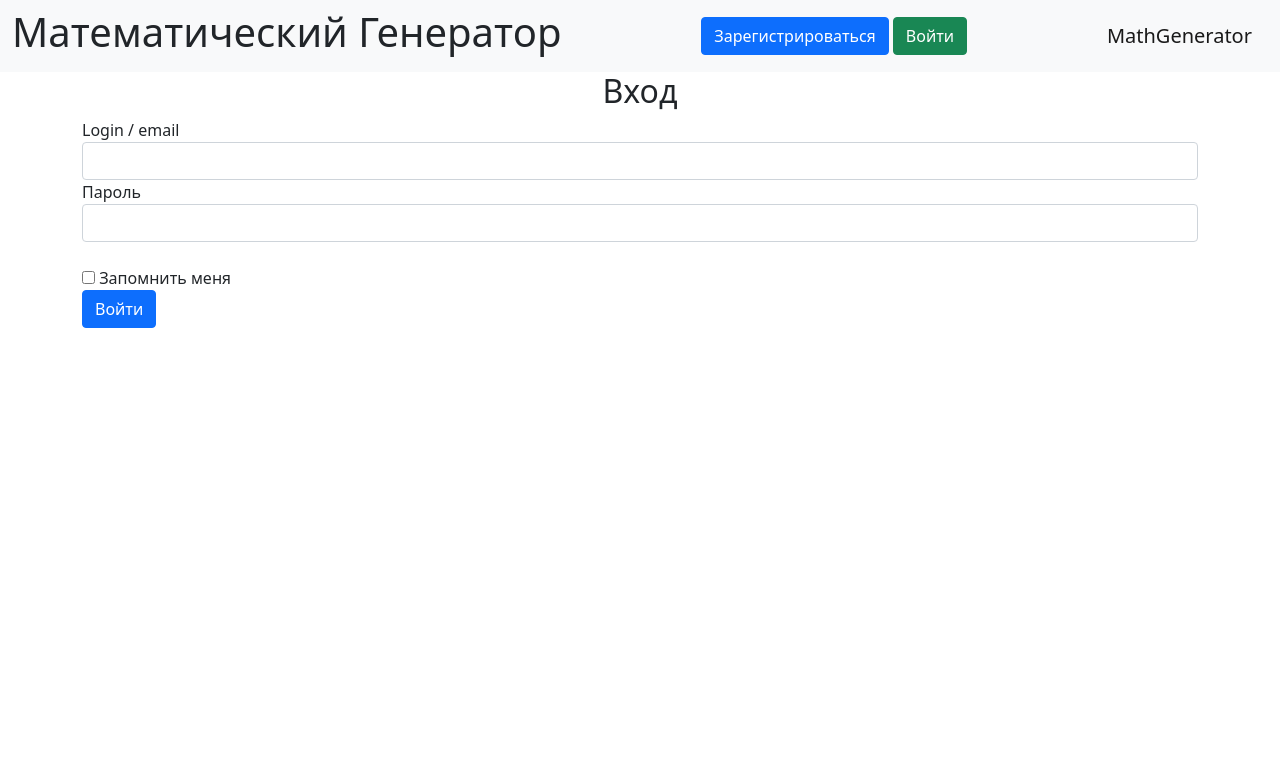
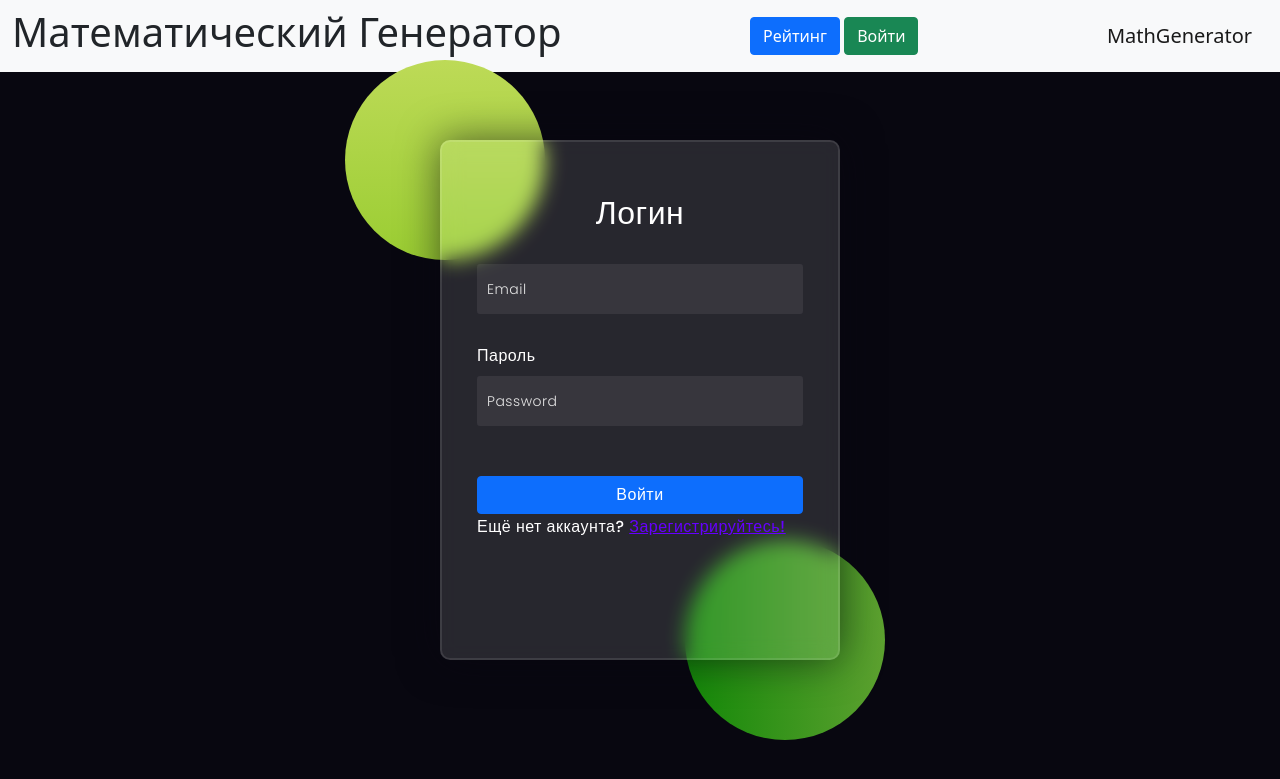
Before and after one commit to tiboga/hackathon, a Flask app: page /login in a window 1280 px wide. Shown: the top 779 px of the page. Run offline with Flask 3, Linux system fonts and the light colour scheme.

Commit message:
Изменение дизайна страницы логина пользователя

```diff
--- a/main.py
+++ b/main.py
@@ -1,6 +1,6 @@
 import flask
 import requests
-from flask import Flask, render_template, redirect, url_for, flash
+from flask import Flask, render_template, redirect, url_for, flash, request
 from flask_login import LoginManager, current_user, login_required, logout_user, login_user
 from flask_restful import Api
 from forms.users import LoginForm, RegisterForm
@@ -39,16 +39,17 @@ def login():
     if current_user.is_authenticated:
         flash('Вы уже вошли в аккаунт!', 'danger')
         return redirect("/")
-    form = LoginForm()
-    if form.validate_on_submit():
+    if request.method == 'POST':
+        username = request.form['username']
+        password = request.form['password']
         db_sess = db_session.create_session()
-        user = db_sess.query(User).filter(User.login == form.login.data).first()
-        if user and user.check_password(form.password.data):
-            login_user(user, remember=form.remember_me.data)
+        user = db_sess.query(User).filter(User.login == username).first()
+        if user and user.check_password(password):
+            login_user(user)
             return redirect('/')
         flash("Неправильный логин или пароль", "danger")
-        return render_template("login_page.html", form=form)
-    return render_template("login_page.html", title="Авторизация", form=form)
+        return render_template("login_page.html")
+    return render_template("login_page.html", title='Авторизация')
 
 
 @app.route("/registration", methods=['GET', 'POST'])
@@ -74,7 +75,10 @@ def registration():
 
 @app.route("/profile")
 def profile():
-    return render_template("name_html.html")
+    if current_user.is_authenticated:
+        return render_template("profile.html")
+    flash('Вы ещё не вошли в аккаунт!', 'danger')
+    return redirect("/")
 
 
 @app.route("/top")
--- a/templates/base.html
+++ b/templates/base.html
@@ -26,12 +26,13 @@
                     </button>
                     <ul class="dropdown-menu" aria-labelledby="dropdownMenuButton1">
                         <li><a class="dropdown-item" href="profile">Профиль</a></li>
+                        <li><a class="dropdown-item" href="top">Рейтинг</a></li>
                         <li><a class="dropdown-item" href="logout">Выйти</a></li>
                     </ul>
                 </div>
             {% else %}
                 <div>
-                    <a class="btn btn-primary " href="/registration">Зарегистрироваться</a>
+                    <a class="btn btn-primary" href="/top">Рейтинг</a>
                     <a class="btn btn-success" href="/login">Войти</a>
                 </div>
             {% endif %}
--- a/templates/login_page.html
+++ b/templates/login_page.html
@@ -2,32 +2,158 @@
 
 {% block content %}
 
-<h2 align="center">Вход</h2>
+<head>
 
-<form action="" method="post" novalidate>
-    {{ form.hidden_tag() }}
+    <link rel="preconnect" href="https://fonts.gstatic.com">
+    <link rel="stylesheet" href="https://cdnjs.cloudflare.com/ajax/libs/font-awesome/5.15.4/css/all.min.css">
+    <link href="https://fonts.googleapis.com/css2?family=Poppins:wght@300;500;600&display=swap" rel="stylesheet">
+    <style media="screen">
+      *,
+*:before,
+*:after{
+    padding: 0;
+    margin: 0;
+    box-sizing: border-box;
+}
+body{
+    background-color: #080710;
+}
+.background{
+    width: 430px;
+    height: 520px;
+    position: absolute;
+    transform: translate(-50%,-50%);
+    left: 50%;
+    top: 50%;
+}
+.background .shape{
+    height: 200px;
+    width: 200px;
+    position: absolute;
+    border-radius: 50%;
+}
+.shape:first-child{
+    background: linear-gradient(
+        #bdda57,
+        #9acd32
+    );
+    left: -80px;
+    top: -80px;
+}
+.shape:last-child{
+    background: linear-gradient(
+        to right,
+        #138808,
+        #5da130
+    );
+    right: -30px;
+    bottom: -80px;
+}
+form{
+    height: 520px;
+    width: 400px;
+    background-color: rgba(255,255,255,0.13);
+    position: absolute;
+    transform: translate(-50%,-50%);
+    top: 50%;
+    left: 50%;
+    border-radius: 10px;
+    backdrop-filter: blur(10px);
+    border: 2px solid rgba(255,255,255,0.1);
+    box-shadow: 0 0 40px rgba(8,7,16,0.6);
+    padding: 50px 35px;
+}
+form *{
+    font-family: 'Poppins',sans-serif;
+    color: #ffffff;
+    letter-spacing: 0.5px;
+    outline: none;
+    border: none;
+}
+form h3{
+    font-size: 32px;
+    font-weight: 500;
+    line-height: 42px;
+    text-align: center;
+}
 
-    {{ form.login.label }}
-    {{ form.login(class="form-control") }}
-    {% for error in form.login.errors %}
-    <div class="alert alert-danger" role="alert">
-        {{ error }}
+label{
+    display: block;
+    margin-top: 30px;
+    font-size: 16px;
+    font-weight: 500;
+}
+input{
+    display: block;
+    height: 50px;
+    width: 100%;
+    background-color: rgba(255,255,255,0.07);
+    border-radius: 3px;
+    padding: 0 10px;
+    margin-top: 8px;
+    font-size: 14px;
+    font-weight: 300;
+}
+::placeholder{
+    color: #e5e5e5;
+}
+button{
+    margin-top: 50px;
+    width: 100%;
+    background-color: #ffffff;
+    color: #080710;
+    padding: 15px 0;
+    font-size: 18px;
+    font-weight: 600;
+    border-radius: 5px;
+    cursor: pointer;
+}
+a{
+
+}
+.social{
+  margin-top: 30px;
+  display: flex;
+}
+.social div{
+  background: red;
+  width: 150px;
+  border-radius: 3px;
+  padding: 5px 10px 10px 5px;
+  background-color: rgba(255,255,255,0.27);
+  color: #eaf0fb;
+  text-align: center;
+}
+.social div:hover{
+  background-color: rgba(255,255,255,0.47);
+}
+.social .fb{
+  margin-left: 25px;
+}
+.social i{
+  margin-right: 4px;
+}
+
+    </style>
+</head>
+<body>
+    <div class="background">
+        <div class="shape"></div>
+        <div class="shape"></div>
     </div>
-    {% endfor %}
+    <form method="post" action="/login">
+        <h3>Логин</h3>
+        <label for="" class="form-label"></label>
+        <input placeholder="Email" name="username">
+
+        <label for="" class="form-label">Пароль</label>
+        <input placeholder="Password" name="password">
+
+        <button type="submit" class="btn btn-primary">Войти</button>
+
+        <a style="color:white">Ещё нет аккаунта? <a style="color:#6600ff" href="/registration">Зарегистрируйтесь!</a></a>
+    </form>
+</body>
 
 
-    {{ form.password.label }}
-    {{ form.password(class="form-control", type="password") }}
-    {% for error in form.password.errors %}
-    <div class="alert alert-danger" role="alert">
-        {{ error }}
-    </div>
-    {% endfor %}
-
-    <br/>
-    {{ form.remember_me() }} {{ form.remember_me.label }}
-    <br/>
-    {{ form.submit(type="submit", class="btn btn-primary") }}
-</form>
-
 {% endblock %}
--- a/templates/profile.html
+++ b/templates/profile.html
@@ -3,5 +3,5 @@
 {% block title %}Главная{% endblock %}
 
 {% block content %}
-<h1>SOON</h1>
+<h1>PROFILE</h1>
 {% endblock %}
```
Also changed, not shown: static/login.css (added, +34 -0 lines), templates/main_page.html (+84 -1 lines), db/main.db, static/style.css (line endings or trailing spaces).
